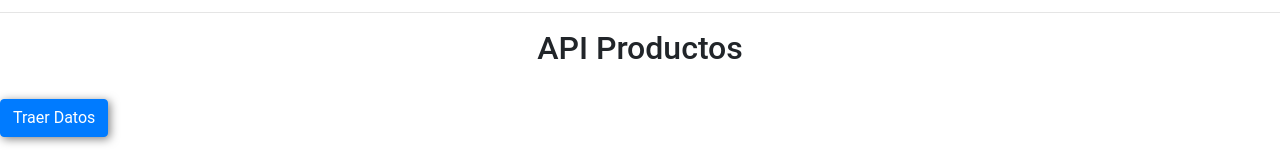
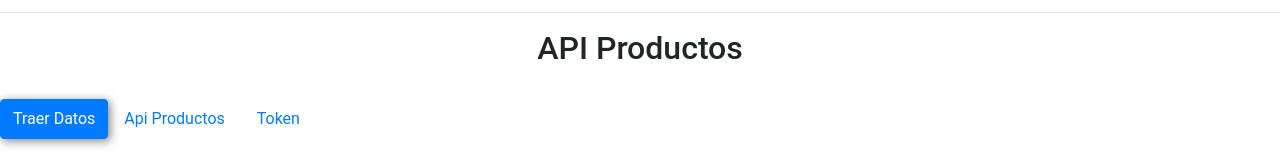
Before and after one commit to klaudeke/WebCreaRaices, a Django app: page /api_vista in a window 1280 px wide. Shown: the part 100-261 px from the top of the page. Run offline with Django 3.2, Linux system fonts and the light colour scheme; some libraries are stand-ins or nearby versions.

Commit message:
Update API.html
up

```diff
--- a/CreaRaices/core/templates/core/API.html
+++ b/CreaRaices/core/templates/core/API.html
@@ -65,6 +65,8 @@
             <br>
             <div class="row">
                 <button type="button" class="btn btn-primary" id="traer">Traer Datos</button>
+                <a class="nav-link" href="http://127.0.0.1:8000/api/api_productos">Api Productos</a>
+                <a class="nav-link" href="http://127.0.0.1:8000/api/loginApi">Token</a>
             </div>
             <br>
             <div class="row">
```
